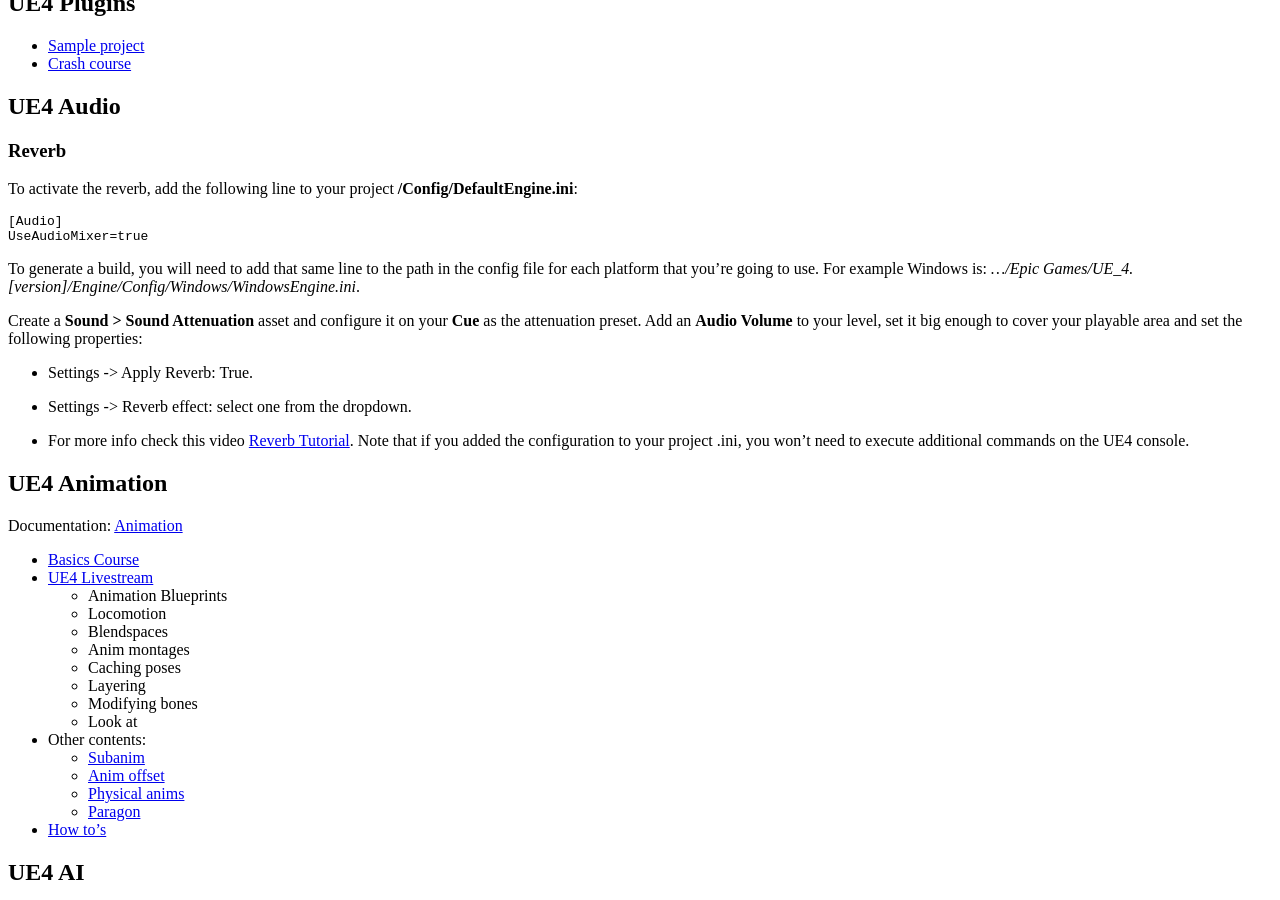
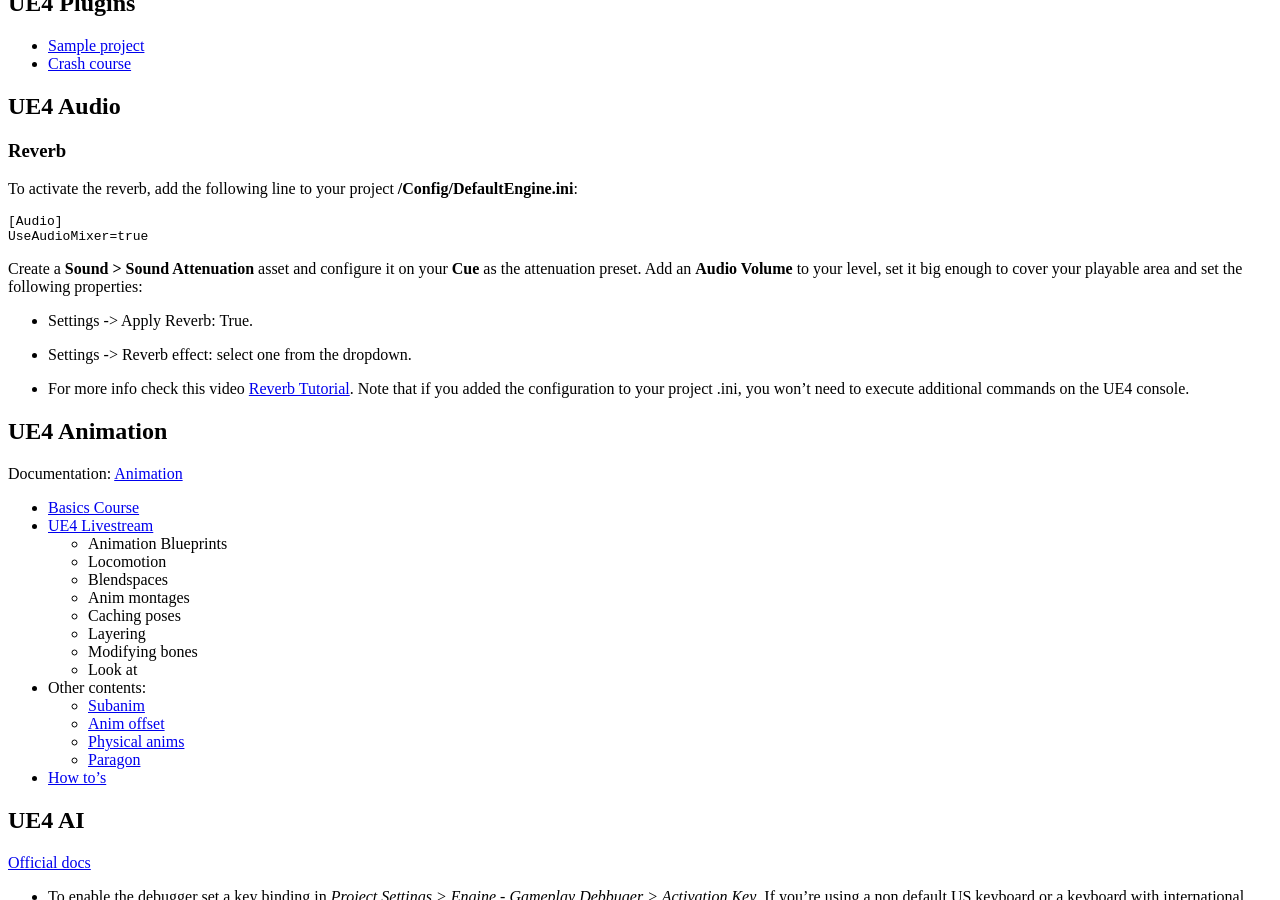
Before and after one commit to equilaterus/wikilaterus, a Jekyll site: the page built from wiki/Videogames-UE4-Development.md, in a window 1280 px wide and 900 px high, scrolled down 6687 px. Built offline with Jekyll 4.4.1, drawn with Linux system fonts in a browser that asks for light colours; nearby versions of some CDN libraries; a style sheet for code colours, icons or effects is not loaded.

Commit message:
Update ue4

````diff
--- a/wiki/Videogames-UE4-Development.md
+++ b/wiki/Videogames-UE4-Development.md
@@ -347,9 +347,6 @@
 UseAudioMixer=true
 ```
 
-To generate a build, you will need to add that same line to the path in the config file for each platform that you're going to use. For example Windows is: *.../Epic Games/UE_4.[version]/Engine/Config/Windows/WindowsEngine.ini*.
-
-
 Create a **Sound > Sound Attenuation** asset and configure it on your **Cue** as the attenuation preset. Add an **Audio Volume** to your level, set it big enough to cover your playable area and set the following properties:
 
 * Settings -> Apply Reverb: True.
````
